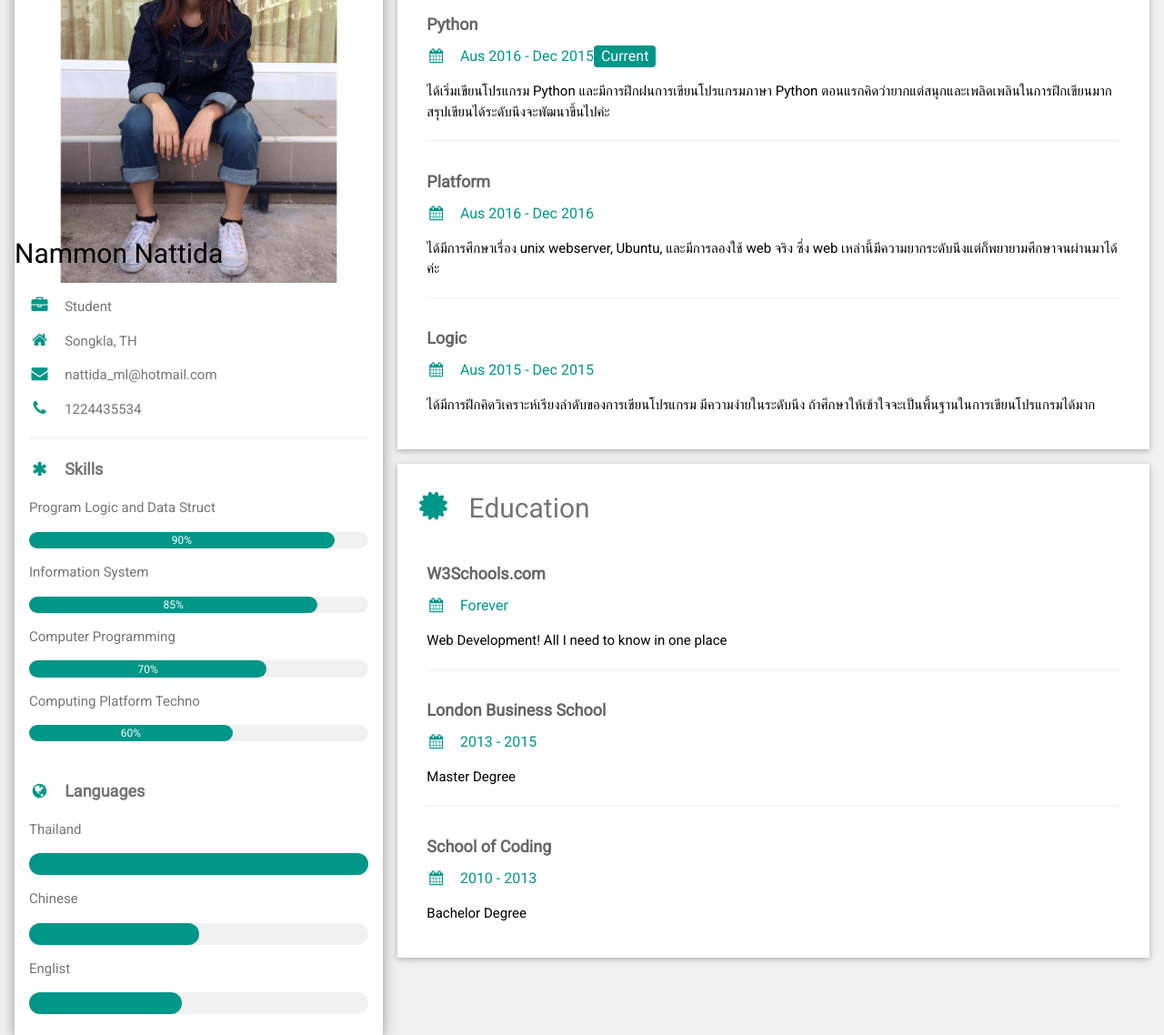
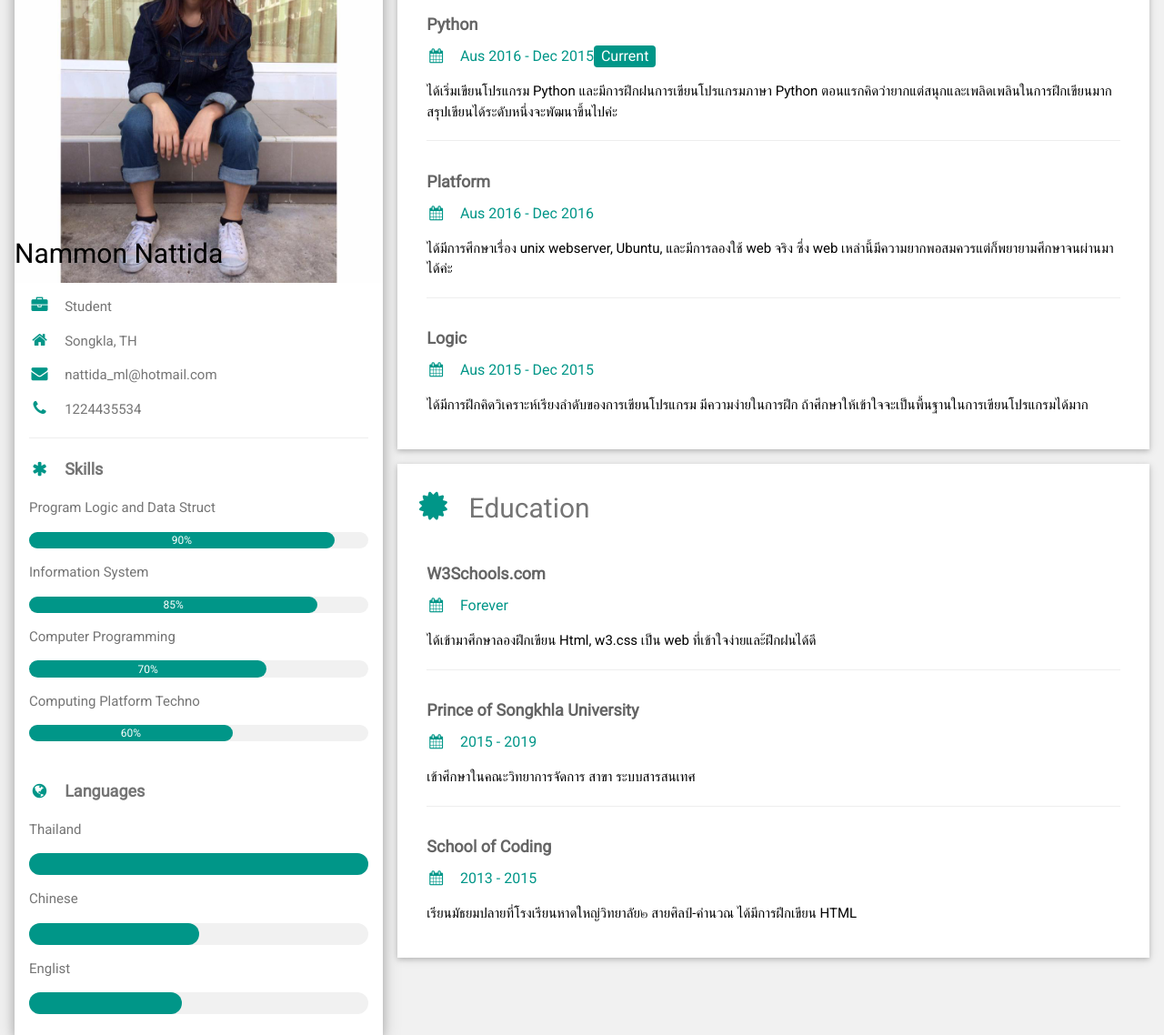
Before and after one commit to nammonnattida/project01, a plain HTML site: page index.html in a window 1280 px wide. Shown: the part 110-1248 px from the top of the page at 91% size. Drawn offline with nearby package versions, Linux system fonts and the light colour scheme.

Commit message:
Update index.html

```diff
--- a/index.html
+++ b/index.html
@@ -83,19 +83,19 @@ html,body,h1,h2,h3,h4,h5,h6 {font-family: "Roboto", sans-serif}
         <div class="w3-container">
           <h5 class="w3-opacity"><b>Python</b></h5>
           <h6 class="w3-text-teal"><i class="fa fa-calendar fa-fw w3-margin-right"></i>Aus 2016 - Dec 2015<span class="w3-tag w3-teal w3-round">Current</span></h6>
-          <p>ได้เริ่มเขียนโปรแกรม Python และมีการฝึกฝนการเขียนโปรแกรมภาษา Python ตอนแรกคิดว่ายากแต่สนุกและเพลิดเพลินในการฝึกเขียนมาก สรุปเขียนได้ระดับนึงจะพัฒนาขึ้นไปค่ะ</p>
+          <p>ได้เริ่มเขียนโปรแกรม Python และมีการฝึกฝนการเขียนโปรแกรมภาษา Python ตอนแรกคิดว่ายากแต่สนุกและเพลิดเพลินในการฝึกเขียนมาก สรุปเขียนได้ระดับหนึ่งจะพัฒนาขึ้นไปค่ะ</p>
           <hr>
         </div>
         <div class="w3-container">
           <h5 class="w3-opacity"><b>Platform</b></h5>
           <h6 class="w3-text-teal"><i class="fa fa-calendar fa-fw w3-margin-right"></i>Aus 2016 - Dec 2016</h6>
-          <p>ได้มีการศึกษาเรื่อง unix webserver, Ubuntu, และมีการลองใช้ web จริง ซึ่ง web เหล่านี้มีความยากระดับนึงแต่ก็พยายามศึกษาจนผ่านมาได้ค่ะ</p>
+          <p>ได้มีการศึกษาเรื่อง unix webserver, Ubuntu, และมีการลองใช้ web จริง ซึ่ง web เหล่านี้มีความยากพอสมควรแต่ก็พยายามศึกษาจนผ่านมาได้ค่ะ</p>
           <hr>
         </div>
         <div class="w3-container">
           <h5 class="w3-opacity"><b>Logic</b></h5>
           <h6 class="w3-text-teal"><i class="fa fa-calendar fa-fw w3-margin-right"></i>Aus 2015 - Dec 2015</h6>
-          <p>ได้มีการฝึกคิดวิเคราะห์เรียงลำดับของการเขียนโปรแกรม มีความง่ายในระดับนึง ถ้าศึกษาให้เข้าใจจะเป็นพื้นฐานในการเขียนโปรแกรมได้มาก</p><br>
+          <p>ได้มีการฝึกคิดวิเคราะห์เรียงลำดับของการเขียนโปรแกรม มีความง่ายในการฝึก ถ้าศึกษาให้เข้าใจจะเป็นพื้นฐานในการเขียนโปรแกรมได้มาก</p><br>
         </div>
       </div>
 
@@ -104,19 +104,19 @@ html,body,h1,h2,h3,h4,h5,h6 {font-family: "Roboto", sans-serif}
         <div class="w3-container">
           <h5 class="w3-opacity"><b>W3Schools.com</b></h5>
           <h6 class="w3-text-teal"><i class="fa fa-calendar fa-fw w3-margin-right"></i>Forever</h6>
-          <p>Web Development! All I need to know in one place</p>
+          <p>ได้เข้ามาศึกษาลองฝึกเขียน Html, w3.css เป็น web ที่เข้าใจง่ายและ้ฝึกฝนได้ดี</p>
           <hr>
         </div>
         <div class="w3-container">
-          <h5 class="w3-opacity"><b>London Business School</b></h5>
-          <h6 class="w3-text-teal"><i class="fa fa-calendar fa-fw w3-margin-right"></i>2013 - 2015</h6>
-          <p>Master Degree</p>
+          <h5 class="w3-opacity"><b>Prince of Songkhla University</b></h5>
+          <h6 class="w3-text-teal"><i class="fa fa-calendar fa-fw w3-margin-right"></i>2015 - 2019</h6>
+          <p>เข้าศึกษาในคณะวิทยาการจัดการ สาขา ระบบสารสนเทศ</p>
           <hr>
         </div>
         <div class="w3-container">
           <h5 class="w3-opacity"><b>School of Coding</b></h5>
-          <h6 class="w3-text-teal"><i class="fa fa-calendar fa-fw w3-margin-right"></i>2010 - 2013</h6>
-          <p>Bachelor Degree</p><br>
+          <h6 class="w3-text-teal"><i class="fa fa-calendar fa-fw w3-margin-right"></i>2013 - 2015</h6>
+          <p>เรียนมัธยมปลายที่โรงเรียนหาดใหญ่วิทยาลัย๒ สายศิลป์-คำนวณ ได้มีการฝึกเขียน HTML </p><br>
         </div>
       </div>
 
```
